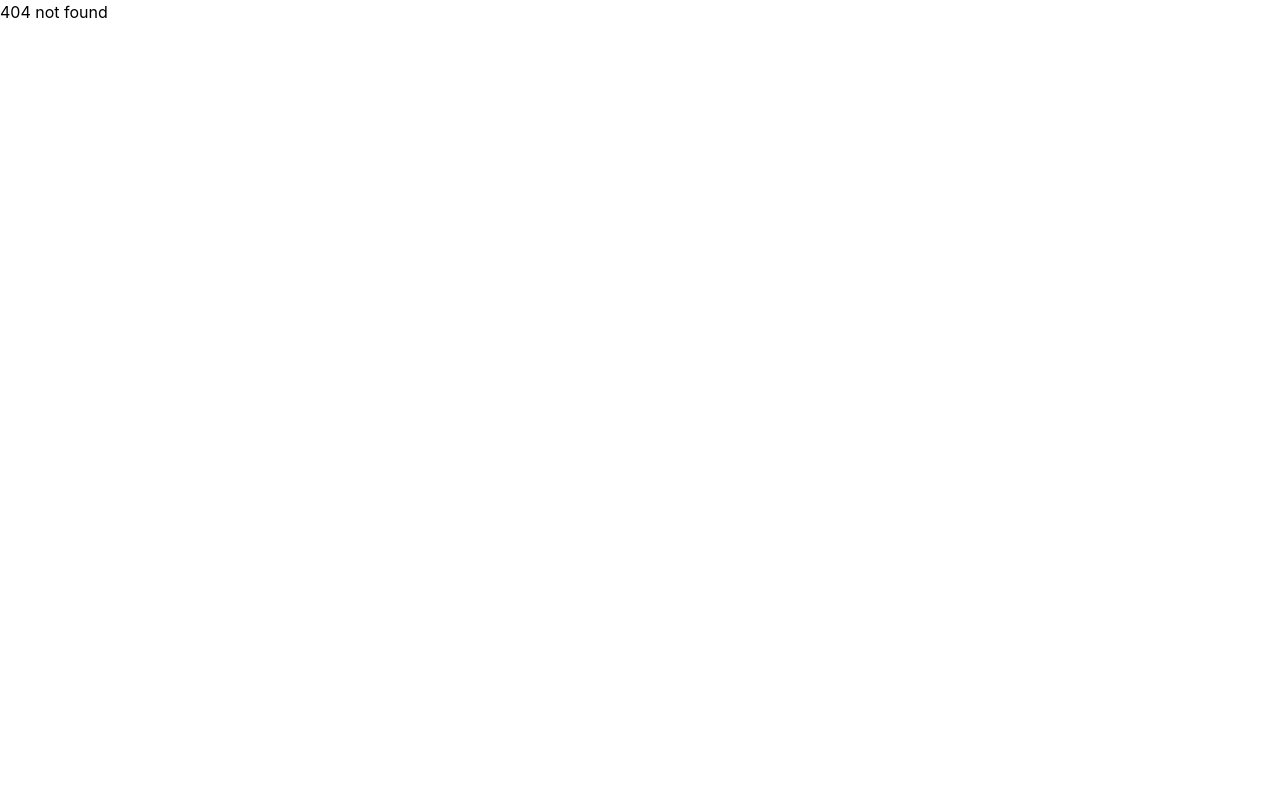
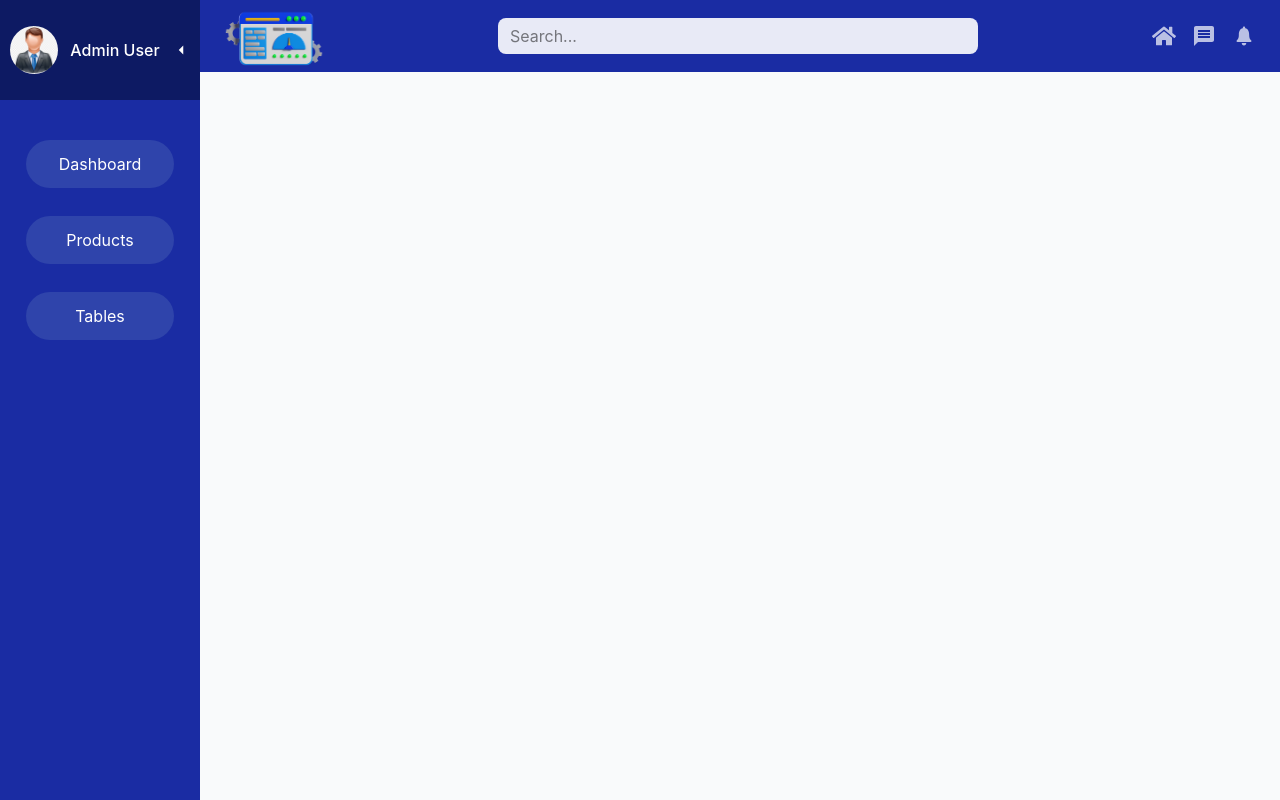
Before and after one commit to N-Emil/Admin-Dashboard, a React (Vite) app: page /app in a window 1280 px wide. Before the commit this address had no page. Built offline with nearby package versions, Linux system fonts and the light colour scheme; sample sign-in values are in the browser's storage.

Commit message:
feat: secure credentials with env vars and update project docs

```diff
--- a/src/layout/Navbar.jsx
+++ b/src/layout/Navbar.jsx
@@ -7,24 +7,24 @@ import { IoIosNotifications } from "react-icons/io";
 
 const Navbar = () => {
     const navIcons = [
-        { id: 1, icon: <FaHome />, label: "Home", path: "dashboard" },
-        { id: 2, icon: <MdMessage />, label: "Messages", path: "" },
-        { id: 3, icon: <IoIosNotifications />, label: "Notifications", path: "" }
+        { id: 1, icon: <FaHome />, label: "Home" },
+        { id: 2, icon: <MdMessage />, label: "Messages" },
+        { id: 3, icon: <IoIosNotifications />, label: "Notifications" }
     ]
     return (
         <>
             <nav className='w-full h-18 bg-[#1A2CA3] sticky top-0 flex items-center px-6'>
                 <div className='flex justify-between items-center w-full'>
-                    <NavLink to="dashboard">
+                    <div to="dashboard">
                         <img src={logo} className='w-25 h-25 cursor-pointer' alt="logo" />
-                    </NavLink>
+                    </div>
                     <input type="text" placeholder='Search...' className='w-120 h-9 px-3 rounded-lg bg-white/90 focus:bg-white transition-all' />
                     <div className='flex justify-center items-center gap-4'>
                         {navIcons.map(item => (
-                            <NavLink to={item.path} key={item.id} title={item.label} className='text-2xl text-white/70 transition-all duration-300
+                            <div to={item.path} key={item.id} title={item.label} className='text-2xl text-white/70 transition-all duration-300
                                 hover:text-white hover:scale-110 focus:text-blue-300 focus:outline-none cursor-pointer'>
                                 {item.icon}
-                            </NavLink>
+                            </div>
                         ))}
                     </div>
                 </div>
--- a/src/layout/Sidebar.jsx
+++ b/src/layout/Sidebar.jsx
@@ -1,25 +1,63 @@
-import React from 'react'
+import React, { useState } from 'react'
 import admin_icon from '../assets/admin_icon.png'
-import { NavLink } from 'react-router-dom'
+import { Link, NavLink, useNavigate } from 'react-router-dom'
+import { FaSignOutAlt, FaTools, FaUser } from 'react-icons/fa'
+import { IoMdArrowDropleft } from 'react-icons/io'
 
 const Sidebar = () => {
     const navLinks = [
-        { name: "Dashboard", path: "/dashboard" },
-        { name: "Products", path: "/products" },
-        { name: "Tables", path: "/tables" }
+        { name: "Dashboard", path: "dashboard" },
+        { name: "Products", path: "products" },
+        { name: "Tables", path: "tables" }
     ]
+
+    const profileItems = [
+        { name: "Profile", icon: <FaUser />, path: "profile" },
+        { name: "Settings", icon: <FaTools />, path: "settings" },
+        { name: "Logut", icon: <FaSignOutAlt />, path: "/", isLogout: true }
+    ]
+
+    const navigate = useNavigate()
+    const handleLogout = () => {
+        localStorage.removeItem("isLogged")
+        navigate("/login")
+    }
+
+    const [showPanel, setShowPanel] = useState(false)
     return (
         <>
             {/* Full Sidebar */}
             <div className='fixed top-0 left-0 h-screen w-50 bg-[#1A2CA3]'>
                 {/* User side */}
                 <div className='h-25 w-50 bg-[#0D1A63] flex items-center justify-center'>
-                    <div className='flex items-center gap-4 text-white'>
+                    <div className='flex items-center gap-3 text-white'>
                         <img src={admin_icon} className='h-12 w-12 rounded-full' alt="user icon" />
-                        <p className='font-medium text-base cursor-pointer'> Admin User </p>
+                        <p className='font-medium text-base cursor-pointer' onClick={() => setShowPanel(!showPanel)}> Admin User </p>
+                        <span className={`transition-transform duration-300 ${showPanel ? '-rotate-90' : 'rotate-0'}`}>
+                            <IoMdArrowDropleft className='text-lg' />
+                        </span>
                     </div>
-                    {/* Buttons side */}
+
+                    {/* Profile dropdown */}
+                    {showPanel && (
+                        <div className='absolute top-20 w-48 p-3 bg-white shadow-lg rounded-lg z-50'>
+                            <div className='flex flex-col'>
+                                {profileItems.map((item, index) => (
+                                    <Link to={item.path} key={index} onClick={item.isLogout ? handleLogout : () => showPanel(false)}
+                                        className={`flex items-center gap-3 px-4 py-3 text-sm
+                                    ${item.isLogout
+                                                ? 'text-red-600 hover:bg-red-50 border-t border-gray-300'
+                                                : 'text-gray-700 hover:bg-blue-50 border-b border-gray-300'}`}>
+                                        <span> {item.icon} </span>
+                                        <span> {item.name} </span>
+                                    </Link>
+                                ))}
+                            </div>
+                        </div>
+                    )}
                 </div>
+
+                {/* Navlink side */}
                 <div className='flex flex-col justify-center items-center gap-7 mt-10'>
                     {navLinks.map((item, index) => (
                         <NavLink key={index} to={item.path} className={({ isActive }) => `
--- a/src/main.jsx
+++ b/src/main.jsx
@@ -1,17 +1,30 @@
 import { createRoot } from "react-dom/client";
-import { createBrowserRouter, RouterProvider } from "react-router-dom";
+import { createBrowserRouter, Navigate, RouterProvider } from "react-router-dom";
 import './index.css'
 import ErrorPage from '@views/ErrorPage'
 import Dashboard from '@views/Dashboard'
 import Products from "@views/Products";
 import Tables from "@views/Tables";
+import Login from "./views/Login";
+import ProtectedRoute from "./validation/ProtectedRoute";
 import App from './App'
 
 const router = createBrowserRouter([
     {
         path: "/",
-        Component: App,
-        errorElement: <ErrorPage />,
+        element: <Navigate to="/login" replace />
+    },
+    {
+        path: "login",
+        Component: Login
+    },
+    {
+        path: "/app",
+        element: (
+            <ProtectedRoute>
+                <App />
+            </ProtectedRoute>
+        ),
         children: [
             {
                 path: "dashboard",
@@ -26,6 +39,10 @@ const router = createBrowserRouter([
                 Component: Tables
             }
         ]
+    },
+    {
+        path: "*",
+        Component: ErrorPage
     }
 ])
 
--- /dev/null
+++ b/src/validation/ProtectedRoute.jsx
@@ -0,0 +1,14 @@
+import React from 'react'
+import { Navigate } from 'react-router-dom'
+
+const ProtectedRoute = ({ children }) => {
+    const auth = localStorage.getItem("isLogged") === "true"
+
+    if (!auth) {
+        return <Navigate to="/login" replace />
+    }
+
+    return children
+}
+
+export default ProtectedRoute
--- a/src/views/ErrorPage.jsx
+++ b/src/views/ErrorPage.jsx
@@ -3,7 +3,10 @@ import React from 'react'
 const ErrorPage = () => {
   return (
     <>
-        <h1>404 not found</h1>
+      <div className='flex items-center justify-center h-screen bg-gray-100 flex-col font-medium'>
+        <h1 className='text-9xl'>404</h1>
+        <p className='text-3xl'>page not found</p>
+      </div>
     </>
   )
 }
--- /dev/null
+++ b/src/views/Login.jsx
@@ -0,0 +1,47 @@
+import React, { useState } from 'react'
+import { Link, useNavigate } from 'react-router-dom'
+
+const Login = () => {
+    const navigate = useNavigate()
+    const [username, setUsername] = useState('')
+    const [password, setPassword] = useState('')
+    const [error, setError] = useState('')
+
+    const validUsername = import.meta.env.VITE_ADMIN_USERNAME;
+    const validPassword = import.meta.env.VITE_ADMIN_PASSWORD;
+
+    const handleLogin = (e) => {
+        e.preventDefault()
+        setError('')
+
+        if (username == validUsername && password == validPassword) {
+            localStorage.setItem("isLogged", "true")
+            navigate('/app/dashboard')
+        } else {
+            setError("Invalid username or password")
+            return
+        }
+    }
+    return (
+        <>
+            <div className='flex items-center justify-center h-screen bg-gray-100'>
+                <form onSubmit={handleLogin} className='bg-white p-8 rounded-xl shadow-lg flex flex-col gap-4'>
+                    <h2 className='text-xl font-bold text-blue-600/75 text-center'>Login</h2>
+                    {error && (
+                        <div className='text-xs text-red-600 text-center bg-red-50 border border-red-200 rounded p-2' >
+                            {error}
+                        </div>
+                    )}
+                    <input type="text" placeholder='Username...' className='border p-2 rounded outline-none focus:border-blue-500'
+                        value={username} onChange={(e) => { setUsername(e.target.value); if (error) setError('') }} />
+                    <input type="password" placeholder='Password...' className='border p-2 rounded outline-none focus:border-blue-500'
+                        value={password} onChange={(e) => { setPassword(e.target.value); if (error) setError('') }} />
+                    <button type='submit' className='bg-[#1A2CA3] text-white py-2 rounded cursor-pointer hover:bg-[#0D1A63]
+                    transition-all'>Submit</button>
+                </form>
+            </div>
+        </>
+    )
+}
+
+export default Login
```
Also changed, not shown: 2 other files (tests, documents, lock files or other folders).
